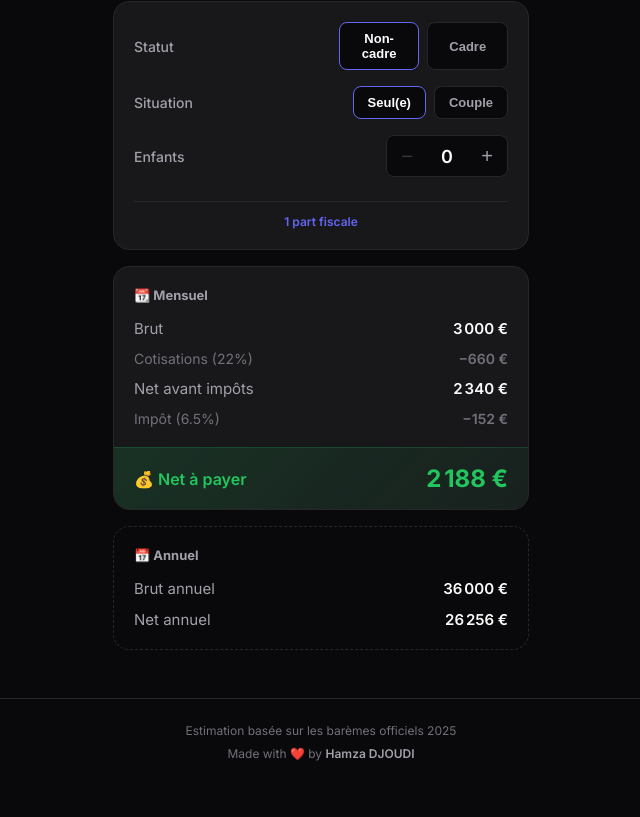
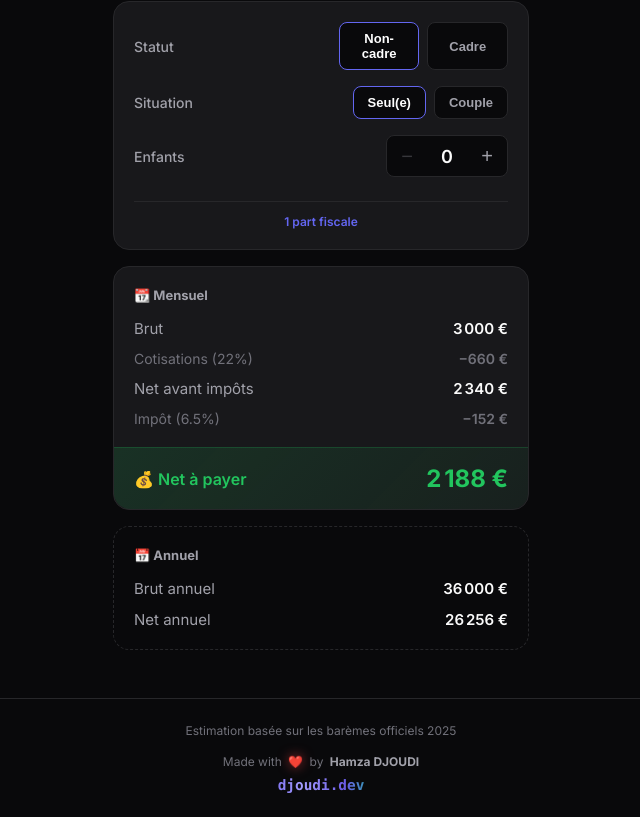
Before and after one commit to HAAMZA7/Simulateur-Brut-Net, a React (Vite) app: page / in a window 1280 px wide. Shown: the part 355-1172 px from the top of the page, without its empty margins (319-959 px from the left). Before the commit the page ends 1140 px from the top, so only its background shows below. Built offline with nearby package versions, Linux system fonts and the light colour scheme.

Commit message:
Uniformize signature style with PhanTom design

```diff
--- a/src/App.tsx
+++ b/src/App.tsx
@@ -185,9 +185,10 @@ function App() {
 
             <footer className="footer">
                 <p>Estimation basée sur les barèmes officiels 2025</p>
-                <p className="made-by">
-                    Made with ❤️ by <a href="https://djoudi.dev" target="_blank" rel="noopener">Hamza DJOUDI</a>
-                </p>
+                <div className="made-by">
+                    <p>Made with <span className="heart-emoji">❤️</span> by <strong>Hamza DJOUDI</strong></p>
+                    <a href="https://djoudi.dev" target="_blank" rel="noopener" className="signature-link">djoudi.dev</a>
+                </div>
             </footer>
         </div>
     )
--- a/src/index.css
+++ b/src/index.css
@@ -306,18 +306,106 @@ body {
 }
 
 .made-by {
-    margin-top: 0.5rem;
+    margin-top: 1rem;
+    display: flex;
+    flex-direction: column;
+    align-items: center;
+    gap: 0.5rem;
+    transition: all 0.3s ease;
 }
 
-.made-by a {
-    color: var(--text-dim);
-    text-decoration: none;
-    font-weight: 600;
+.made-by:hover {
+    animation: signature-float 2s ease-in-out infinite;
 }
 
-.made-by a:hover {
-    color: var(--accent);
+.made-by p {
+    display: flex;
+    align-items: center;
+    gap: 0.4rem;
+    font-size: 0.75rem;
+    color: var(--text-muted);
 }
+
+.made-by p strong {
+    color: var(--text-dim);
+}
+
+.heart-emoji {
+    display: inline-block;
+    animation: heartbeat 1.5s ease-in-out infinite;
+    filter: drop-shadow(0 0 6px rgba(239, 68, 68, 0.6));
+}
+
+@keyframes heartbeat {
+
+    0%,
+    100% {
+        transform: scale(1);
+    }
+
+    15% {
+        transform: scale(1.25);
+    }
+
+    30% {
+        transform: scale(1);
+    }
+
+    45% {
+        transform: scale(1.2);
+    }
+
+    60% {
+        transform: scale(1);
+    }
+}
+
+@keyframes signature-float {
+
+    0%,
+    100% {
+        transform: translateY(0);
+    }
+
+    50% {
+        transform: translateY(-3px);
+    }
+}
+
+.signature-link {
+    font-family: ui-monospace, SFMono-Regular, Menlo, Monaco, Consolas, monospace;
+    font-size: 0.8125rem;
+    font-weight: 700;
+    background: linear-gradient(90deg,
+            #bef264 0%,
+            #4ade80 25%,
+            #22d3ee 50%,
+            #4ade80 75%,
+            #bef264 100%);
+    background-size: 200% auto;
+    background-clip: text;
+    -webkit-background-clip: text;
+    -webkit-text-fill-color: transparent;
+    animation: gradient-flow 3s linear infinite;
+    text-decoration: none;
+    transition: filter 0.3s;
+}
+
+.signature-link:hover {
+    filter: drop-shadow(0 0 10px rgba(190, 242, 100, 0.5));
+    animation-duration: 1s;
+}
+
+@keyframes gradient-flow {
+    0% {
+        background-position: 0% center;
+    }
+
+    100% {
+        background-position: 200% center;
+    }
+}
+
 
 /* Responsive */
 @media (min-width: 600px) {
```
